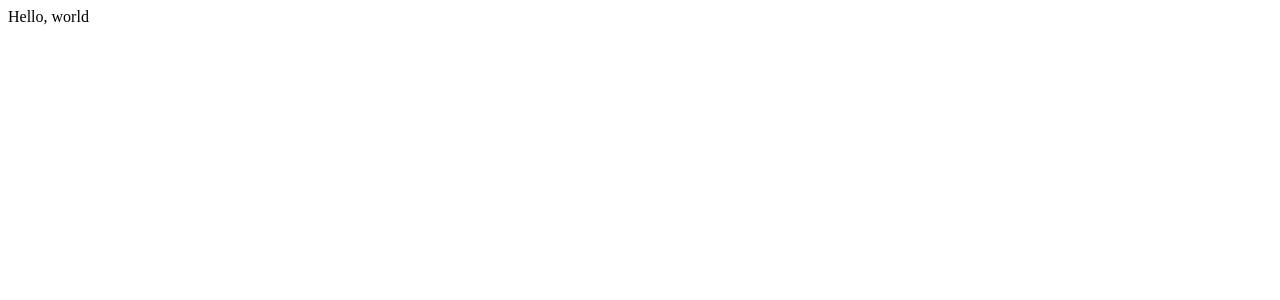
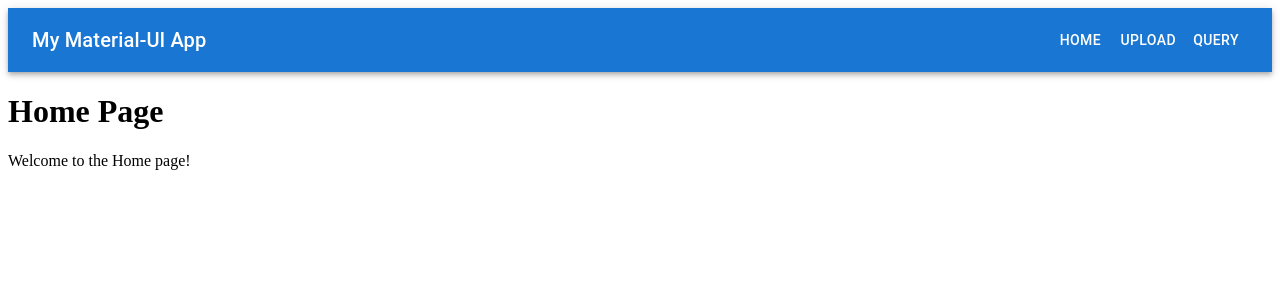
Before and after one commit to shanth1/summarization, a React (Vite) app in the folder client/: page / in a window 1280 px wide. Shown: the top 300 px of the page. Built offline with nearby package versions, Linux system fonts and the light colour scheme.

Commit message:
feat: navbar and routing logic

```diff
--- a/client/src/App.jsx
+++ b/client/src/App.jsx
@@ -1,7 +1,21 @@
 import "./App.css";
+import { BrowserRouter as Router, Route, Routes } from "react-router-dom";
+import Navbar from "./widgets/Navbar";
+import Home from "./pages/Home";
+import Upload from "./pages/Upload";
+import Query from "./pages/Query";
 
-function App() {
-	return <>Hello, world</>;
-}
+const App = () => {
+	return (
+		<Router>
+			<Navbar />
+			<Routes>
+				<Route path="/" element={<Home />} />
+				<Route path="/upload" element={<Upload />} />
+				<Route path="/query" element={<Query />} />
+			</Routes>
+		</Router>
+	);
+};
 
 export default App;
--- /dev/null
+++ b/client/src/pages/Home.jsx
@@ -0,0 +1,10 @@
+const Home = () => {
+	return (
+		<div>
+			<h1>Home Page</h1>
+			<p>Welcome to the Home page!</p>
+		</div>
+	);
+};
+
+export default Home;
--- /dev/null
+++ b/client/src/pages/Query.jsx
@@ -0,0 +1,10 @@
+const Query = () => {
+	return (
+		<div>
+			<h1>Query Page</h1>
+			<p>Query your data here.</p>
+		</div>
+	);
+};
+
+export default Query;
--- /dev/null
+++ b/client/src/pages/Upload.jsx
@@ -0,0 +1,10 @@
+const Upload = () => {
+	return (
+		<div>
+			<h1>Upload Page</h1>
+			<p>Upload your files here.</p>
+		</div>
+	);
+};
+
+export default Upload;
--- /dev/null
+++ b/client/src/widgets/Navbar.jsx
@@ -0,0 +1,28 @@
+import AppBar from "@mui/material/AppBar";
+import Toolbar from "@mui/material/Toolbar";
+import Typography from "@mui/material/Typography";
+import Button from "@mui/material/Button";
+import { Link } from "react-router-dom";
+
+const Navbar = () => {
+	return (
+		<AppBar position="static">
+			<Toolbar>
+				<Typography variant="h6" style={{ flexGrow: 1 }}>
+					My Material-UI App
+				</Typography>
+				<Button color="inherit" component={Link} to="/">
+					Home
+				</Button>
+				<Button color="inherit" component={Link} to="/upload">
+					Upload
+				</Button>
+				<Button color="inherit" component={Link} to="/query">
+					Query
+				</Button>
+			</Toolbar>
+		</AppBar>
+	);
+};
+
+export default Navbar;
```
Also changed, not shown: client/package.json (+6 -1 lines), 1 other file (tests, documents, lock files or other folders).
